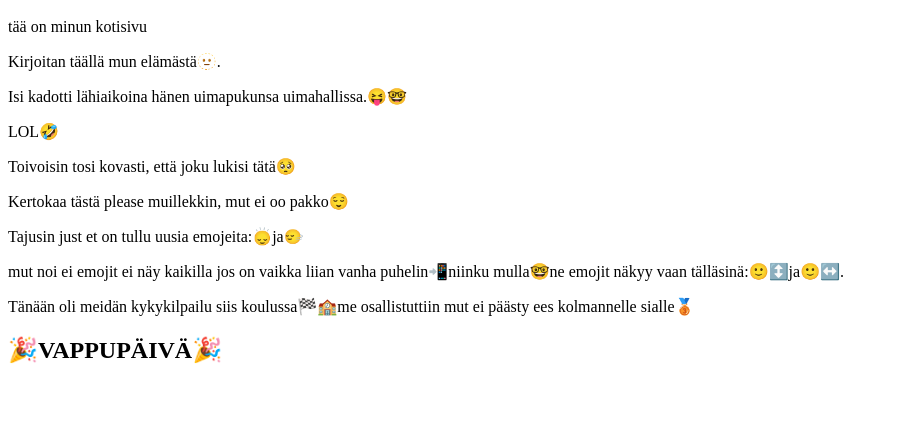
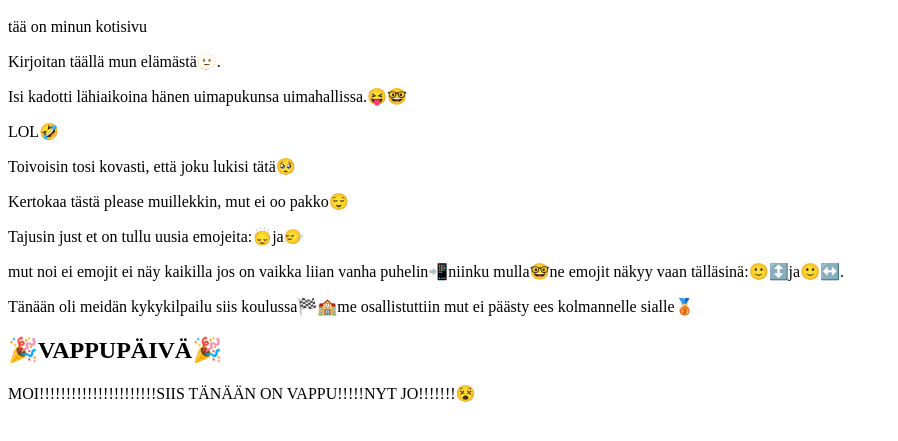
Before and after one commit to tovetuulikki/tovetuulikki.github.io, a plain HTML site: page index.html in a window 1280 px wide. Shown: the part 49-490 px from the top of the page, without its empty margins (0-898 px from the left). Drawn offline with Linux system fonts and the light colour scheme.

Commit message:
Update index.html

```diff
--- a/index.html
+++ b/index.html
@@ -15,6 +15,8 @@
     <p>mut noi ei emojit ei näy kaikilla jos on vaikka liian vanha puhelin📲niinku mulla🤓ne emojit näkyy vaan tälläsinä:🙂↕️ja🙂↔️.</p>
     <p>Tänään oli meidän kykykilpailu siis koulussa🏁🏫me osallistuttiin mut ei päästy ees kolmannelle sialle🥉</p>
     <h2>🎉VAPPUPÄIVÄ🎉</h2>
+    <p>MOI!!!!!!!!!!!!!!!!!!!!!!SIIS TÄNÄÄN ON VAPPU!!!!!NYT JO!!!!!!!😵</p>
+
   </body>
 
 </html>
```
